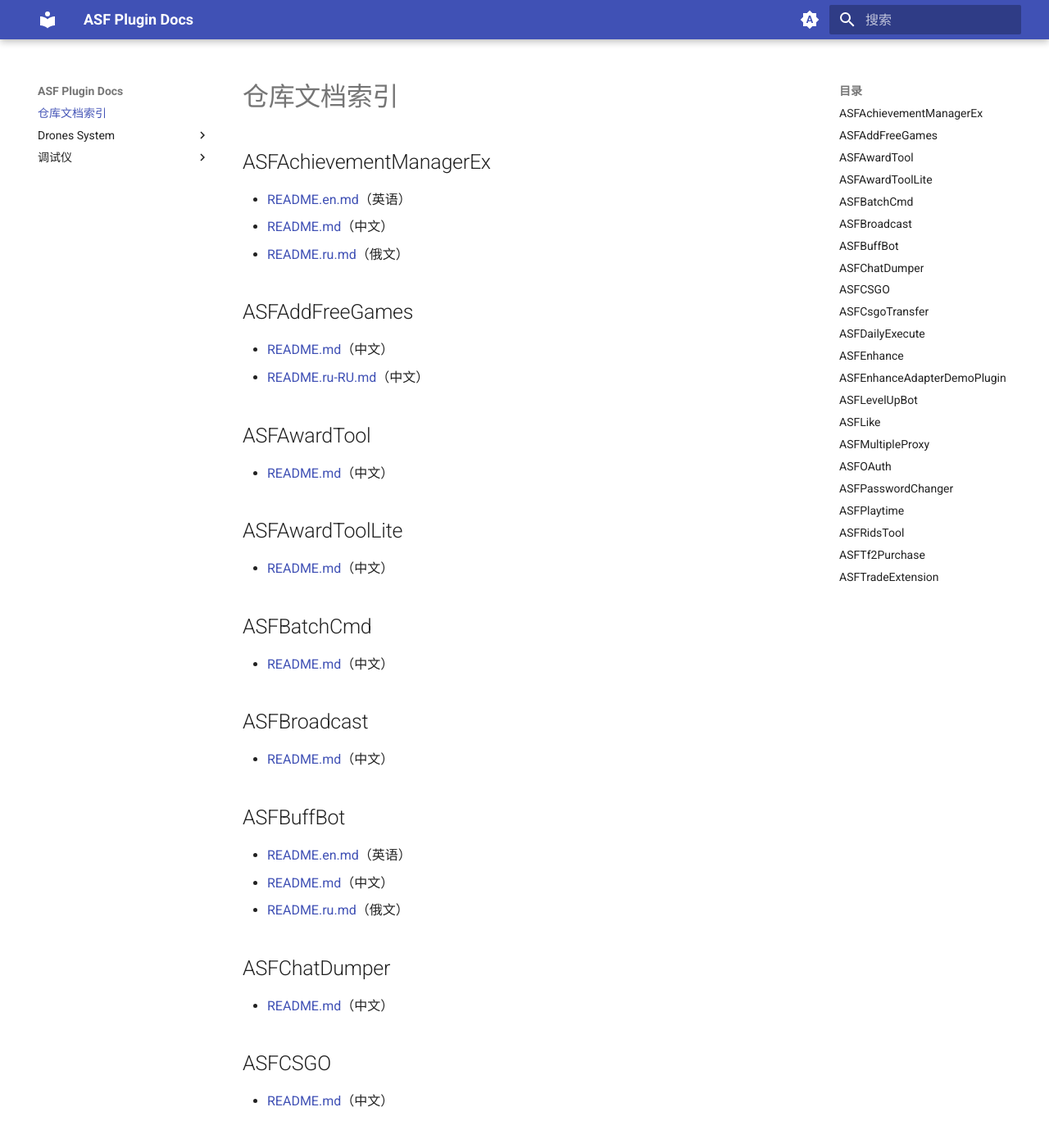
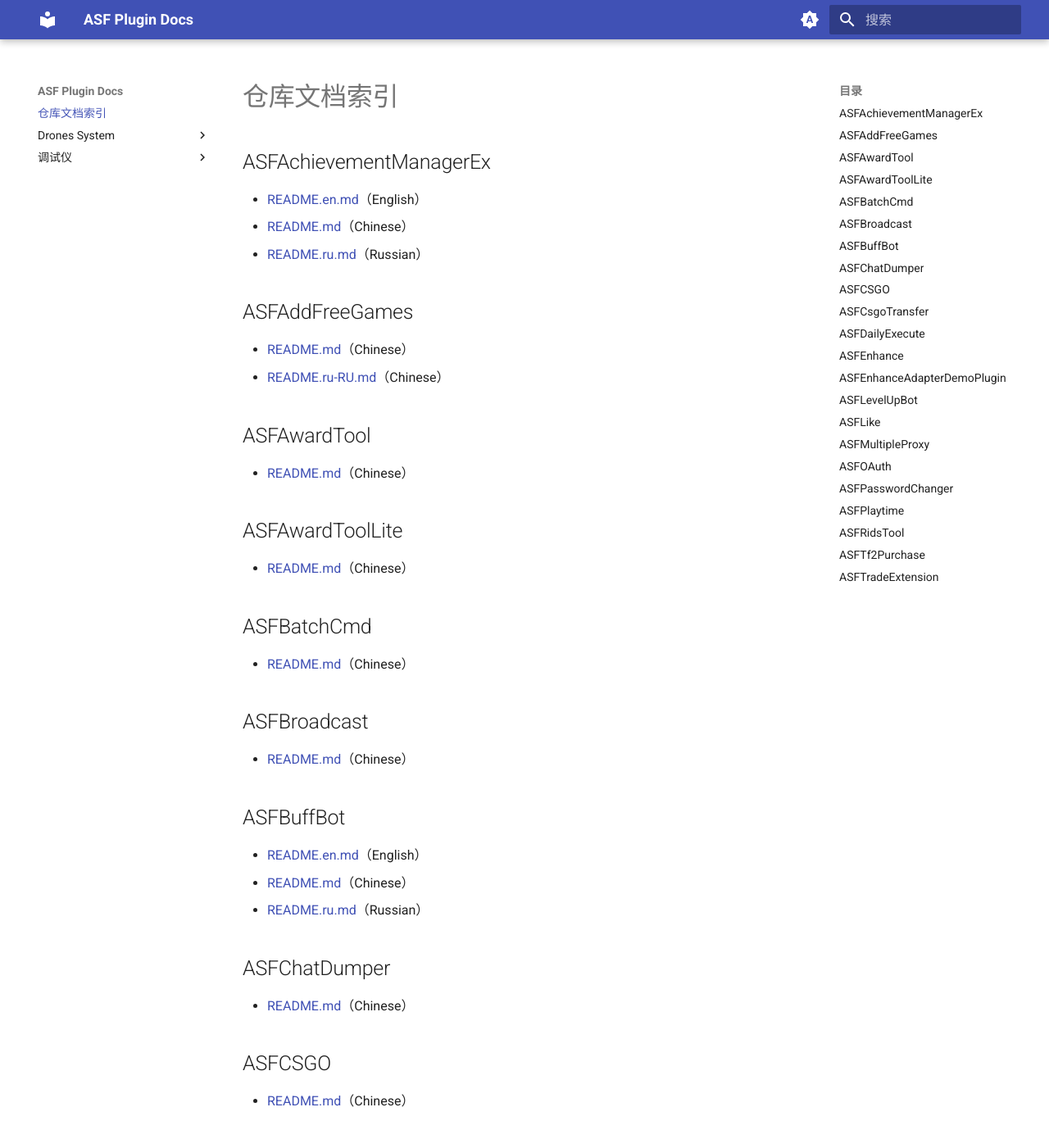
Before and after one commit to chr233/ASFPluginsDoc, an MkDocs documentation site: the page built from docs/index.md, in a window 1280 px wide and 1400 px high. Shown: the top 1390 px of the window at 82% size. Built offline with MkDocs 1.6.1 and Material for MkDocs 9.7.7, drawn with Linux system fonts in a browser that asks for light colours; some of the changed text lies outside the part shown.

Commit message:
Update documentation

```diff
--- a/docs/index.md
+++ b/docs/index.md
@@ -2,97 +2,76 @@
 
 ## ASFAchievementManagerEx
 
-- [README.en.md](ASFAchievementManagerEx/README.en.md)（英语）
-- [README.md](ASFAchievementManagerEx/README.md)（中文）
-- [README.ru.md](ASFAchievementManagerEx/README.ru.md)（俄文）
-
+- [README.en.md](ASFAchievementManagerEx/README.en.md)（English）
+- [README.md](ASFAchievementManagerEx/README.md)（Chinese）
+- [README.ru.md](ASFAchievementManagerEx/README.ru.md)（Russian）
 ## ASFAddFreeGames
 
-- [README.md](ASFAddFreeGames/README.md)（中文）
-- [README.ru-RU.md](ASFAddFreeGames/README.ru-RU.md)（中文）
-
+- [README.md](ASFAddFreeGames/README.md)（Chinese）
+- [README.ru-RU.md](ASFAddFreeGames/README.ru-RU.md)（Chinese）
 ## ASFAwardTool
 
-- [README.md](ASFAwardTool/README.md)（中文）
-
+- [README.md](ASFAwardTool/README.md)（Chinese）
 ## ASFAwardToolLite
 
-- [README.md](ASFAwardToolLite/README.md)（中文）
-
+- [README.md](ASFAwardToolLite/README.md)（Chinese）
 ## ASFBatchCmd
 
-- [README.md](ASFBatchCmd/README.md)（中文）
-
+- [README.md](ASFBatchCmd/README.md)（Chinese）
 ## ASFBroadcast
 
-- [README.md](ASFBroadcast/README.md)（中文）
-
+- [README.md](ASFBroadcast/README.md)（Chinese）
 ## ASFBuffBot
 
-- [README.en.md](ASFBuffBot/README.en.md)（英语）
-- [README.md](ASFBuffBot/README.md)（中文）
-- [README.ru.md](ASFBuffBot/README.ru.md)（俄文）
-
+- [README.en.md](ASFBuffBot/README.en.md)（English）
+- [README.md](ASFBuffBot/README.md)（Chinese）
+- [README.ru.md](ASFBuffBot/README.ru.md)（Russian）
 ## ASFChatDumper
 
-- [README.md](ASFChatDumper/README.md)（中文）
-
+- [README.md](ASFChatDumper/README.md)（Chinese）
 ## ASFCSGO
 
-- [README.md](ASFCSGO/README.md)（中文）
-
+- [README.md](ASFCSGO/README.md)（Chinese）
 ## ASFCsgoTransfer
 
-- [README.md](ASFCsgoTransfer/README.md)（中文）
-
+- [README.md](ASFCsgoTransfer/README.md)（Chinese）
 ## ASFDailyExecute
 
-- [README.md](ASFDailyExecute/README.md)（中文）
-
+- [README.md](ASFDailyExecute/README.md)（Chinese）
 ## ASFEnhance
 
-- [README.en.md](ASFEnhance/README.en.md)（英语）
-- [README.md](ASFEnhance/README.md)（中文）
-- [README.ru.md](ASFEnhance/README.ru.md)（俄文）
-
+- [README.en.md](ASFEnhance/README.en.md)（English）
+- [README.md](ASFEnhance/README.md)（Chinese）
+- [README.ru.md](ASFEnhance/README.ru.md)（Russian）
 ## ASFEnhanceAdapterDemoPlugin
 
-- [README.md](ASFEnhanceAdapterDemoPlugin/README.md)（中文）
-
+- [README.md](ASFEnhanceAdapterDemoPlugin/README.md)（Chinese）
 ## ASFLevelUpBot
 
-- [README.md](ASFLevelUpBot/README.md)（中文）
-
+- [README.md](ASFLevelUpBot/README.md)（Chinese）
 ## ASFLike
 
-- [README.md](ASFLike/README.md)（中文）
-
+- [README.md](ASFLike/README.md)（Chinese）
 ## ASFMultipleProxy
 
-- [README.md](ASFMultipleProxy/README.md)（中文）
-
+- [README.md](ASFMultipleProxy/README.md)（Chinese）
 ## ASFOAuth
 
-- [README.md](ASFOAuth/README.md)（中文）
-
+- [README.md](ASFOAuth/README.md)（Chinese）
 ## ASFPasswordChanger
 
-- [README.md](ASFPasswordChanger/README.md)（中文）
-
+- [README.md](ASFPasswordChanger/README.md)（Chinese）
 ## ASFPlaytime
 
-- [README.md](ASFPlaytime/README.md)（中文）
-
+- [README.md](ASFPlaytime/README.md)（Chinese）
 ## ASFRidsTool
 
-- [README.md](ASFRidsTool/README.md)（中文）
-
+- [README.md](ASFRidsTool/README.md)（Chinese）
 ## ASFTf2Purchase
 
-- [README.md](ASFTf2Purchase/README.md)（中文）
-
+- [README.md](ASFTf2Purchase/README.md)（Chinese）
 ## ASFTradeExtension
 
-- [README.en.md](ASFTradeExtension/README.en.md)（英语）
-- [README.md](ASFTradeExtension/README.md)（中文）
-- [README.ru.md](ASFTradeExtension/README.ru.md)（俄文）
+- [README.en.md](ASFTradeExtension/README.en.md)（English）
+- [README.md](ASFTradeExtension/README.md)（Chinese）
+- [README.ru.md](ASFTradeExtension/README.ru.md)（Russian）
```
Also changed, not shown: docs/ASFTradeExtension/README.en.md (line endings or trailing spaces), docs/ASFTradeExtension/README.ru.md (line endings or trailing spaces).
